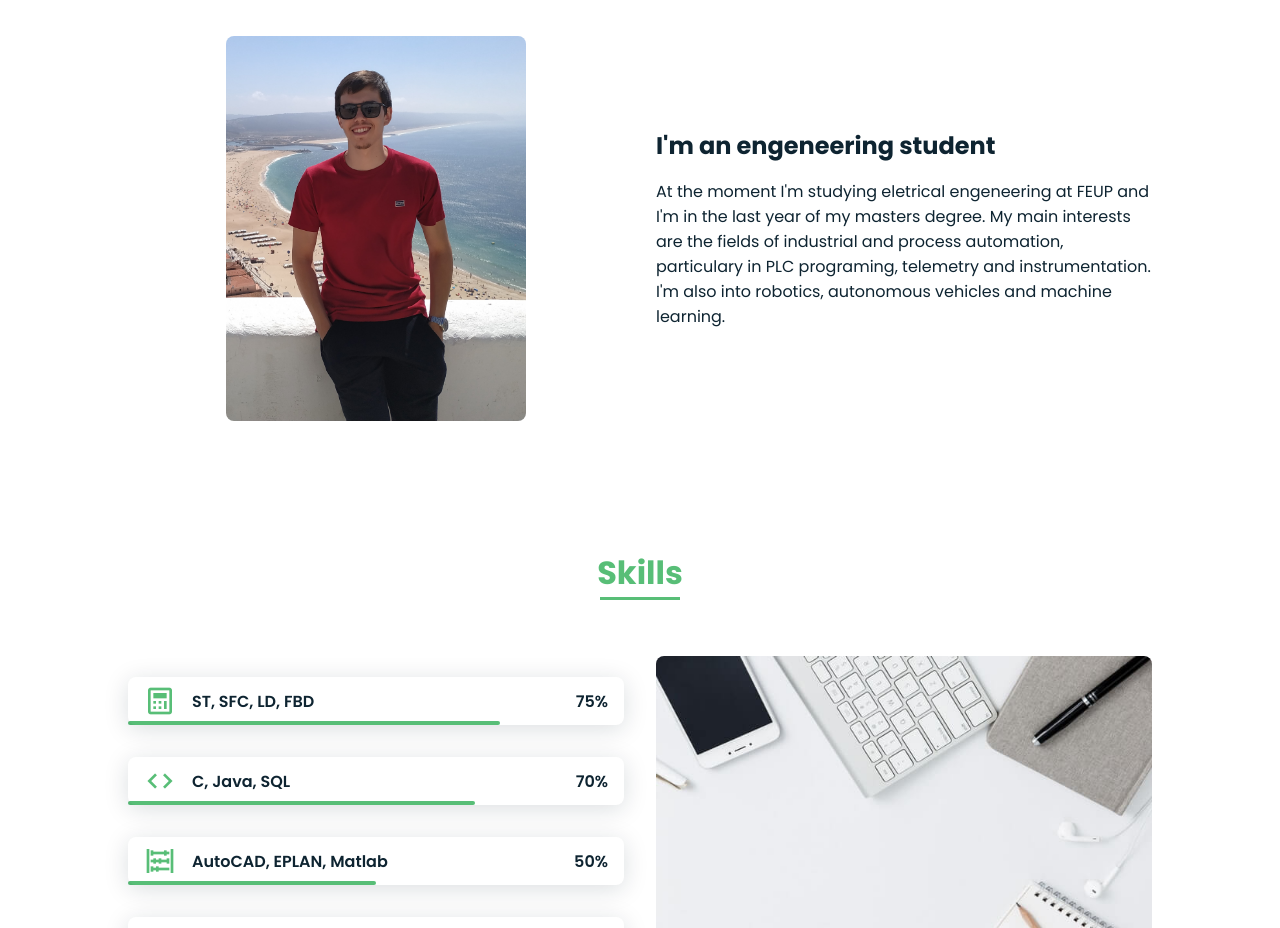
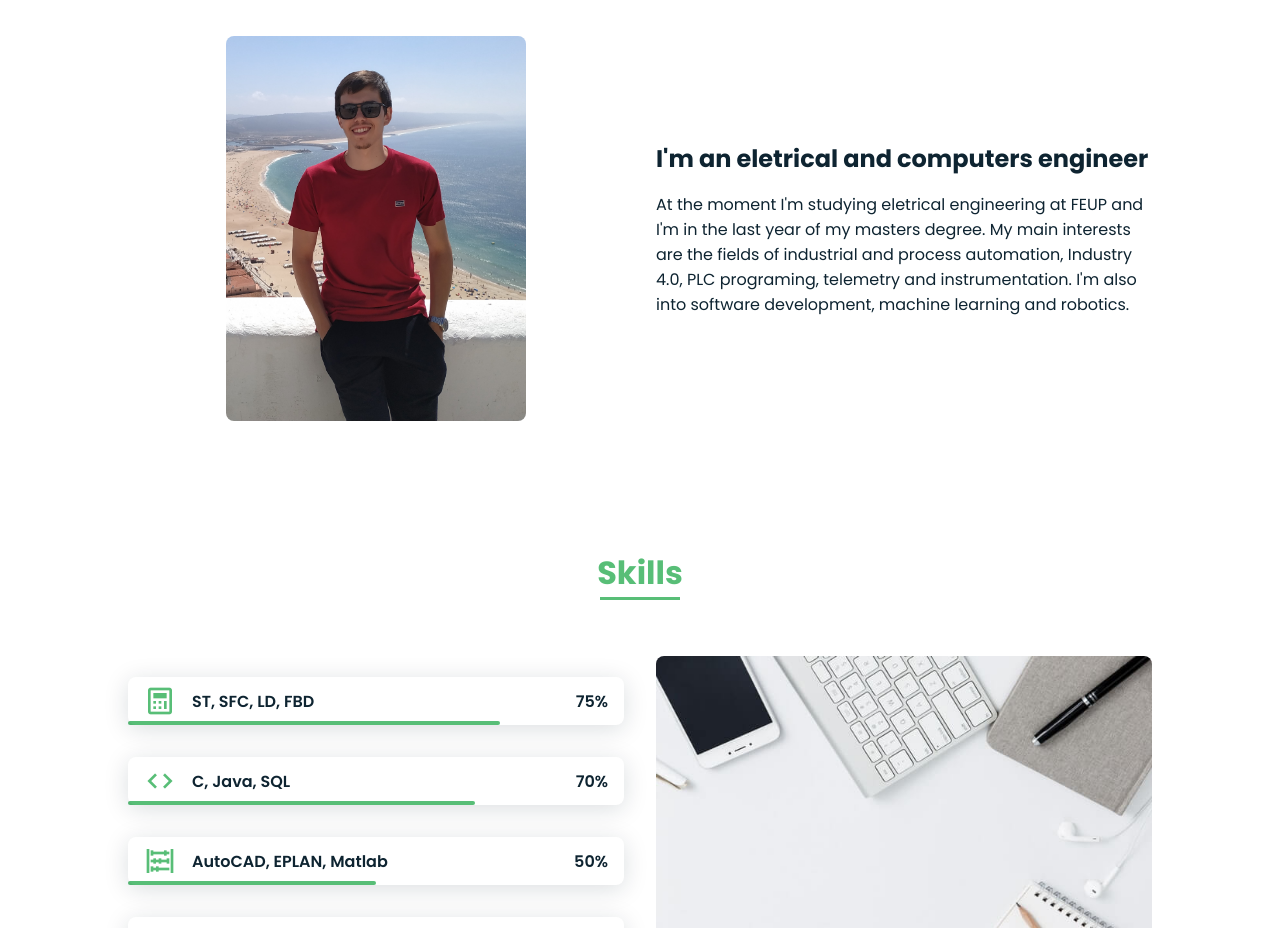
Before and after one commit to vitorpbabo/vitorpbabo.github.io, a plain HTML site: page index.html in a window 1280 px wide. Shown: the part 940-1868 px from the top of the page. Drawn offline with nearby package versions, Linux system fonts and the light colour scheme.

Commit message:
cv update

```diff
--- a/index.html
+++ b/index.html
@@ -65,9 +65,9 @@
                     </div>
 
                     <div>
-                        <h2 class="about__subtitle">I'm an engeneering student</h2>
-                        <p class="about__text">At the moment I'm studying eletrical engeneering at FEUP and I'm in the last year of my masters degree.
-                            My main interests are the fields of industrial and process automation, particulary in PLC programing, telemetry and instrumentation. I'm also into robotics, autonomous vehicles and machine learning. </p>
+                        <h2 class="about__subtitle">I'm an eletrical and computers engineer</h2>
+                        <p class="about__text">At the moment I'm studying eletrical engineering at FEUP and I'm in the last year of my masters degree.
+                            My main interests are the fields of industrial and process automation, Industry 4.0, PLC programing, telemetry and instrumentation. I'm also into software development, machine learning and robotics. </p>
                     </div>
                 </div>
             </section>
```
Also changed, not shown: 1 other file.
